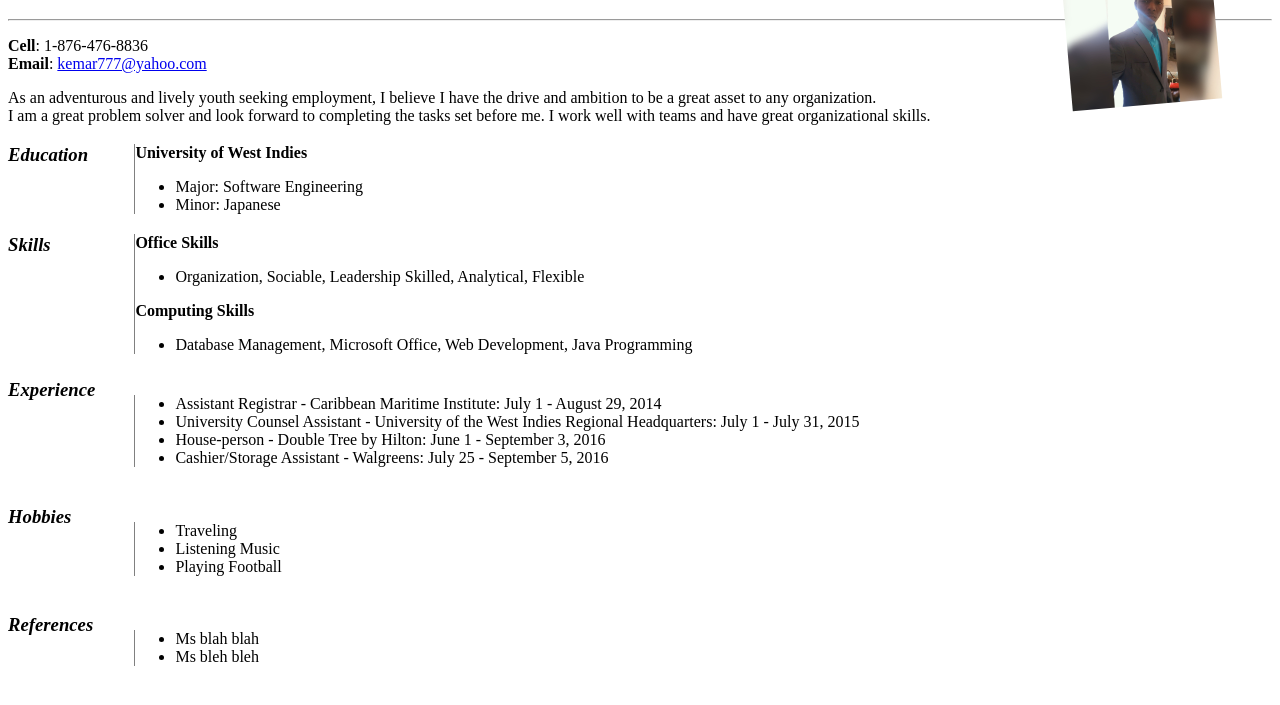
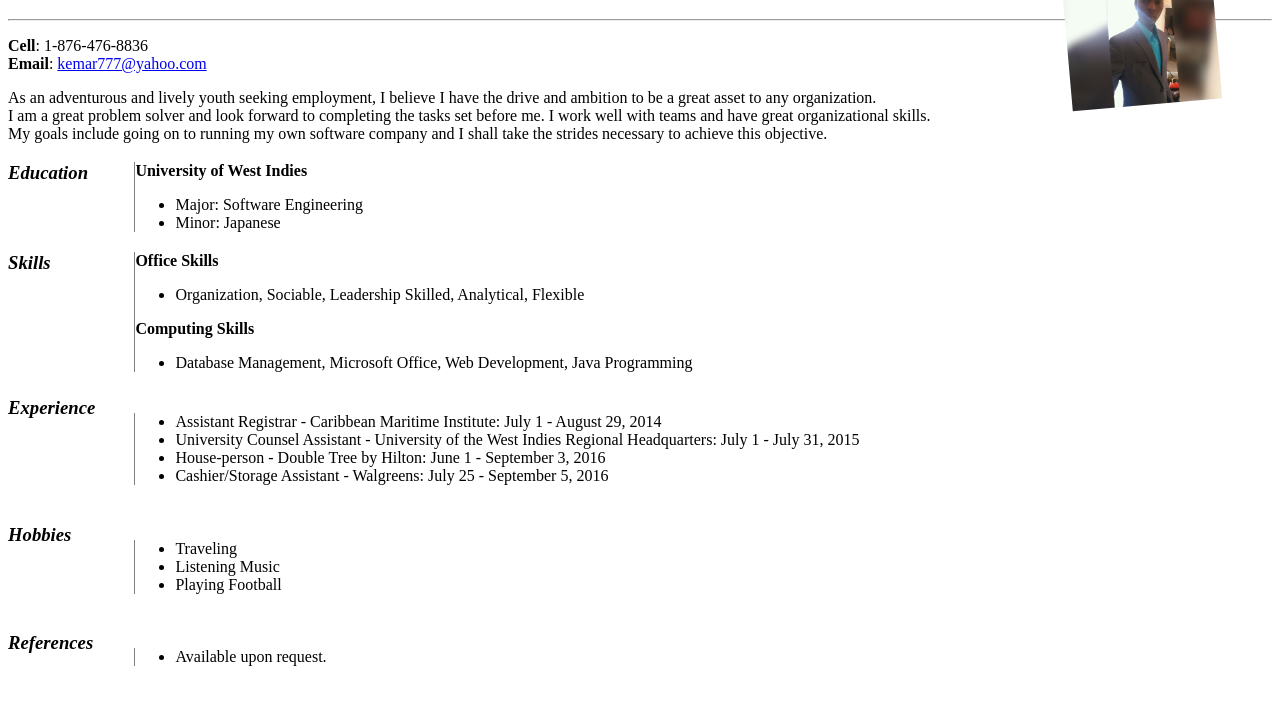
Before and after one commit to Kemzii/2180project1, a plain HTML site: page index.html in a window 1280 px wide. Shown: the part 61-766 px from the top of the page. Drawn offline with Linux system fonts and the light colour scheme.

Commit message:
Finished

```diff
--- a/index.html
+++ b/index.html
@@ -10,7 +10,7 @@
         <p> <strong>Cell</strong>: 1-876-476-8836 <br>
         <strong> Email</strong>: <a href =" kemar777@yahoo.com"> kemar777@yahoo.com </a></p>
 
-        <p>As an adventurous and lively youth seeking employment, I believe I have the drive and ambition to be a great asset to any organization. <br> I am a great problem solver and look forward to completing the tasks set before me. I work well with teams and have great organizational skills.
+        <p>As an adventurous and lively youth seeking employment, I believe I have the drive and ambition to be a great asset to any organization. <br> I am a great problem solver and look forward to completing the tasks set before me. I work well with teams and have great organizational skills. <br> My goals include going on to running my own software company and I shall take the strides necessary to achieve this objective.
         </p>
 
         <h3> <section> <strong> <em> Education </em></strong> </section> </h3>
@@ -68,8 +68,7 @@
         <aside>
             <div class = "verticalLine">
             <ul>
-                <li> Ms blah blah</li>
-                <li> Ms bleh bleh  </li>
+                <li>Available upon request.</li>
             </ul>
             </div>
         </aside>
```
